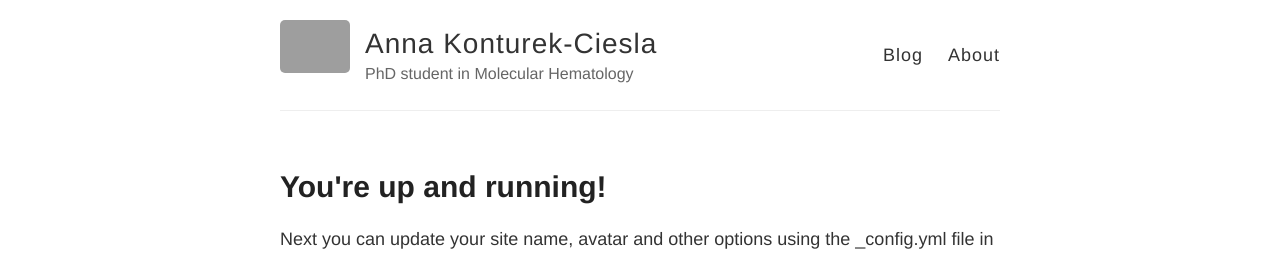
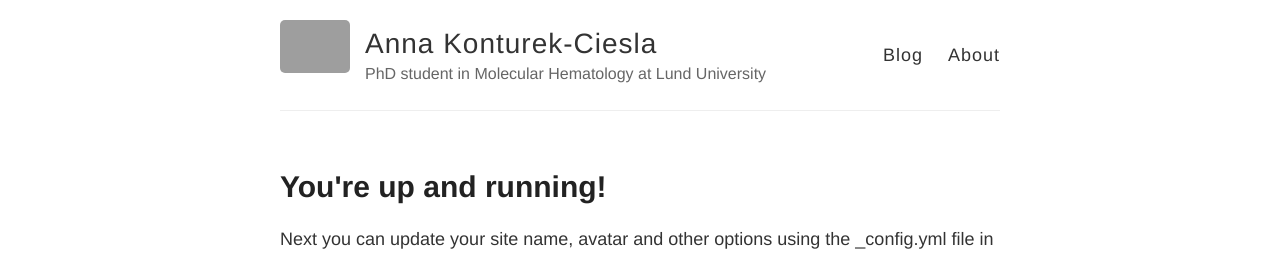
Before and after one commit to annakonturekciesla/annakonturekciesla.github.io, a Jekyll site: the page built from index.html, in a window 1280 px wide. Shown: the top 255 px of the page. Built offline with Jekyll 4.4.1, drawn with Linux system fonts in a browser that asks for light colours; grey boxes are pictures that could not be loaded.

Commit message:
longer description

```diff
--- a/_config.yml
+++ b/_config.yml
@@ -6,7 +6,7 @@
 name: Anna Konturek-Ciesla
 
 # Short bio or description (displayed in the header)
-description: PhD student in Molecular Hematology
+description: PhD student in Molecular Hematology at Lund University
 
 # URL of your avatar or profile pic (you could use your GitHub profile pic)
 avatar: https://raw.githubusercontent.com/barryclark/jekyll-now/master/images/jekyll-logo.png
```
